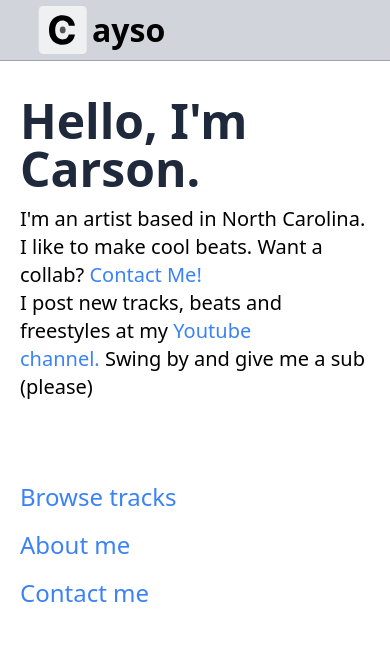
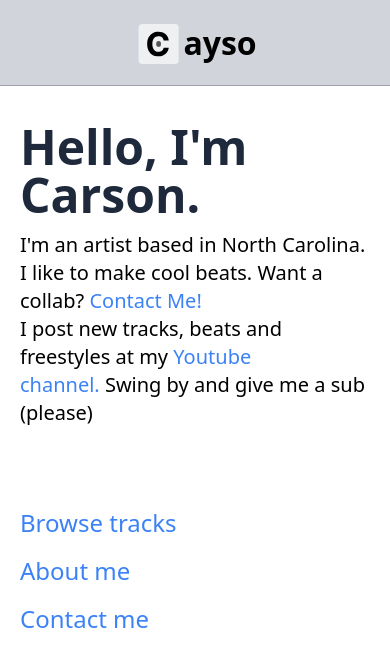
Before and after one commit to Arq091/cayso, a React (Vite) app: page / in a window 390 px wide. Shown: the top 666 px of the page. Built offline with nearby package versions, Linux system fonts and the light colour scheme.

Commit message:
changed alignment

```diff
--- a/src/Tailwind.css
+++ b/src/Tailwind.css
@@ -48,6 +48,6 @@ audio::-webkit-media-controls-panel {
 
 @media only screen and (max-width: 391px) {
     textarea, input {
-        width: 100%;
+        width: 18rem;
     }
 }
--- a/src/components/Nav.jsx
+++ b/src/components/Nav.jsx
@@ -3,9 +3,9 @@ import logo from "/logo.svg";
 
 function Nav() {
   return (
-    <nav className="flex text-slate-800 sm:bg-gray-400/70 bg-gray-300 sm:backdrop-blur-sm z-40 px-[2rem] items-center justify-between border-b border-gray-400 sticky top-0">
+    <nav className="flex text-slate-800 sm:bg-gray-400/70 bg-gray-300 sm:backdrop-blur-sm z-40 py-4 px-[2rem] items-center justify-center sm:justify-between border-b border-gray-400 sticky top-0">
       <Link className="font-bold text-[1.75rem] flex items-center" to="/">
-        <img src={logo} alt="" width="60" />
+        <img src={logo} alt="" width="50" className="mt-[0.2rem]" />
         <span className="text-black text-[2rem]">ayso</span>
       </Link>
       <section className="space-x-5 text-[1.1rem] absolute hidden opacity-0 sm:block sm:relative sm:opacity-100">
```
